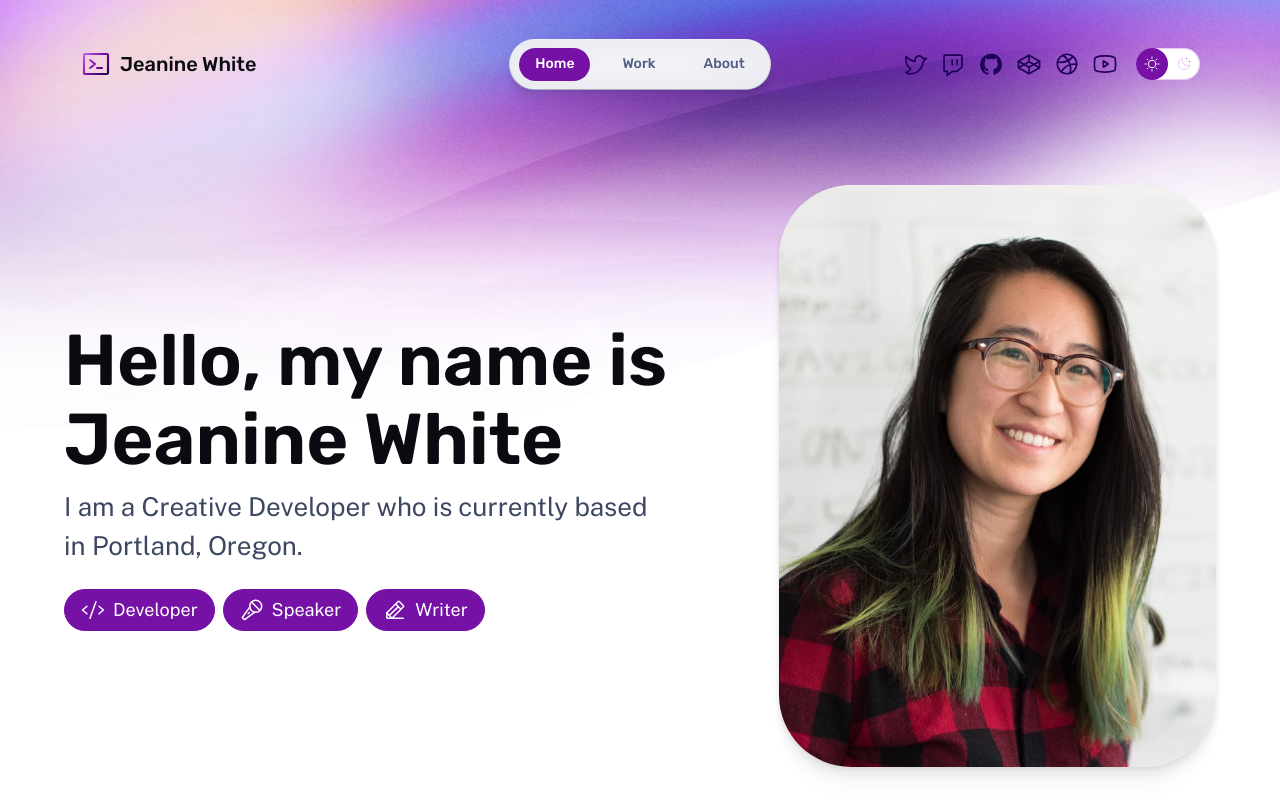
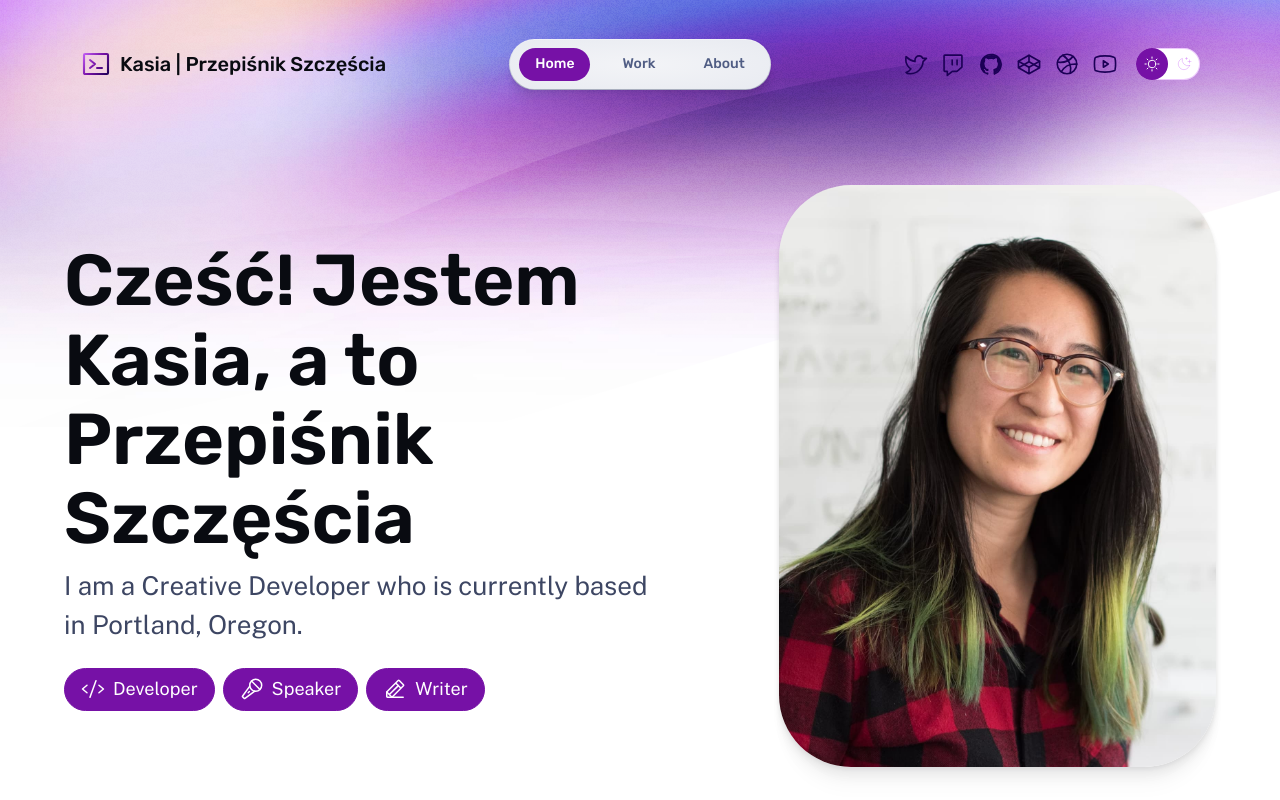
Before and after one commit to rafalkrol-xyz/przepisnikszczescia-pl, an Astro site: page / in a window 1280 px wide. Built offline with nearby package versions, Linux system fonts and the light colour scheme; Astro itself is replaced by a stand-in of ours.

Commit message:
Update: names

```diff
--- a/src/components/Footer.astro
+++ b/src/components/Footer.astro
@@ -9,7 +9,7 @@ const currentYear = new Date().getFullYear();
 			Designed & Developed in Portland with <a href="https://astro.build/">Astro</a>
 			<Icon icon="rocket-launch" size="1.2em" />
 		</p>
-		<p>&copy; {currentYear} Jeanine White</p>
+		<p>&copy; {currentYear} Kasia | Przepiśnik Szczęścia</p>
 	</div>
 	<p class="socials">
 		<a href="https://twitter.com/me"> Twitter</a>
--- a/src/components/MainHead.astro
+++ b/src/components/MainHead.astro
@@ -7,8 +7,8 @@ interface Props {
 }
 
 const {
-	title = 'Jeanine White: Personal Site',
-	description = 'The personal site of Jeanine White',
+	title = 'Kasia | Przepiśnik Szczęścia : Personal Site',
+	description = 'The personal site of Kasia | Przepiśnik Szczęścia',
 } = Astro.props;
 ---
 
--- a/src/components/Nav.astro
+++ b/src/components/Nav.astro
@@ -25,7 +25,7 @@ const iconLinks: { label: string; href: string; icon: keyof typeof iconPaths }[]
 	<div class="menu-header">
 		<a href="/" class="site-title">
 			<Icon icon="terminal-window" color="var(--accent-regular)" size="1.6em" gradient />
-			 Jeanine White
+			Kasia | Przepiśnik Szczęścia
 		</a>
 		<menu-button>
 			<template>
--- a/src/pages/about.astro
+++ b/src/pages/about.astro
@@ -5,7 +5,7 @@ import ContactCTA from '../components/ContactCTA.astro';
 import Hero from '../components/Hero.astro';
 ---
 
-<BaseLayout title="About | Jeanine White" description="About Jeanine White Lorem Ipsum">
+<BaseLayout title="About | Kasia | Przepiśnik Szczęścia" description="About Kasia | Przepiśnik Szczęścia">
 	<div class="stack gap-20">
 		<main class="wrapper about">
 			<Hero
--- a/src/pages/index.astro
+++ b/src/pages/index.astro
@@ -30,7 +30,7 @@ const projects = (await getCollection('work'))
 		<div class="wrapper stack gap-8 lg:gap-20">
 			<header class="hero">
 				<Hero
-					title="Hello, my name is Jeanine White"
+					title="Cześć! Jestem Kasia, a to Przepiśnik Szczęścia"
 					tagline="I am a Creative Developer who is currently based in Portland, Oregon."
 					align="start"
 				>
```
